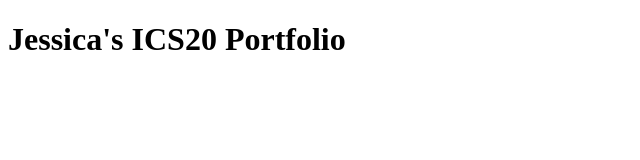
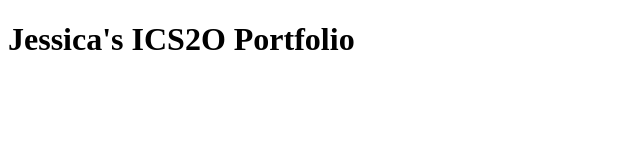
Before and after one commit to mhsjfraser01/ics2o, a plain HTML site: page index.html in a window 1280 px wide. Shown: the whole page, without its empty margins (0-640 px from the left). Drawn offline with Linux system fonts and the light colour scheme.

Commit message:
Update index.html

```diff
--- a/index.html
+++ b/index.html
@@ -6,7 +6,7 @@
 </head>
 
 <body>
-       <h1>Jessica's ICS20 Portfolio</h1>
+       <h1>Jessica's ICS2O Portfolio</h1>
 </body>
 
 </html>
```
